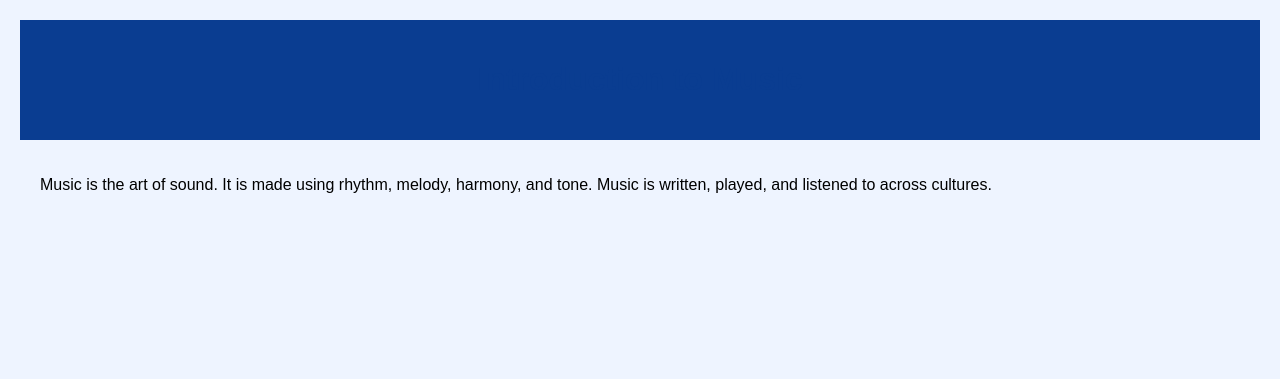
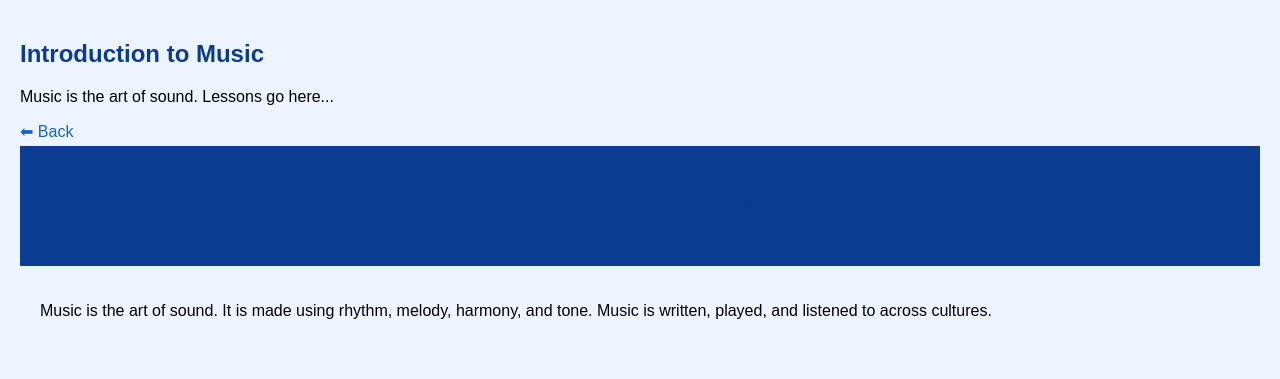
Before and after one commit to shalomwalu-sudo/Walubengo-s-, a plain HTML site: page pages/introduction.html in a window 1280 px wide. Drawn offline with Linux system fonts and the light colour scheme.

Commit message:
Update introduction.html

```diff
--- a/pages/introduction.html
+++ b/pages/introduction.html
@@ -1,4 +1,15 @@
 <!DOCTYPE html>
+<html>
+<head>
+  <title>Introduction</title>
+  <link rel="stylesheet" href="../style.css">
+</head>
+<body>
+<h2>Introduction to Music</h2>
+<p>Music is the art of sound. Lessons go here...</p>
+<a href="../index.html">⬅ Back</a>
+</body>
+</html><!DOCTYPE html>
 <html>
 <head>
     <title>Introduction to Music</title>
```
